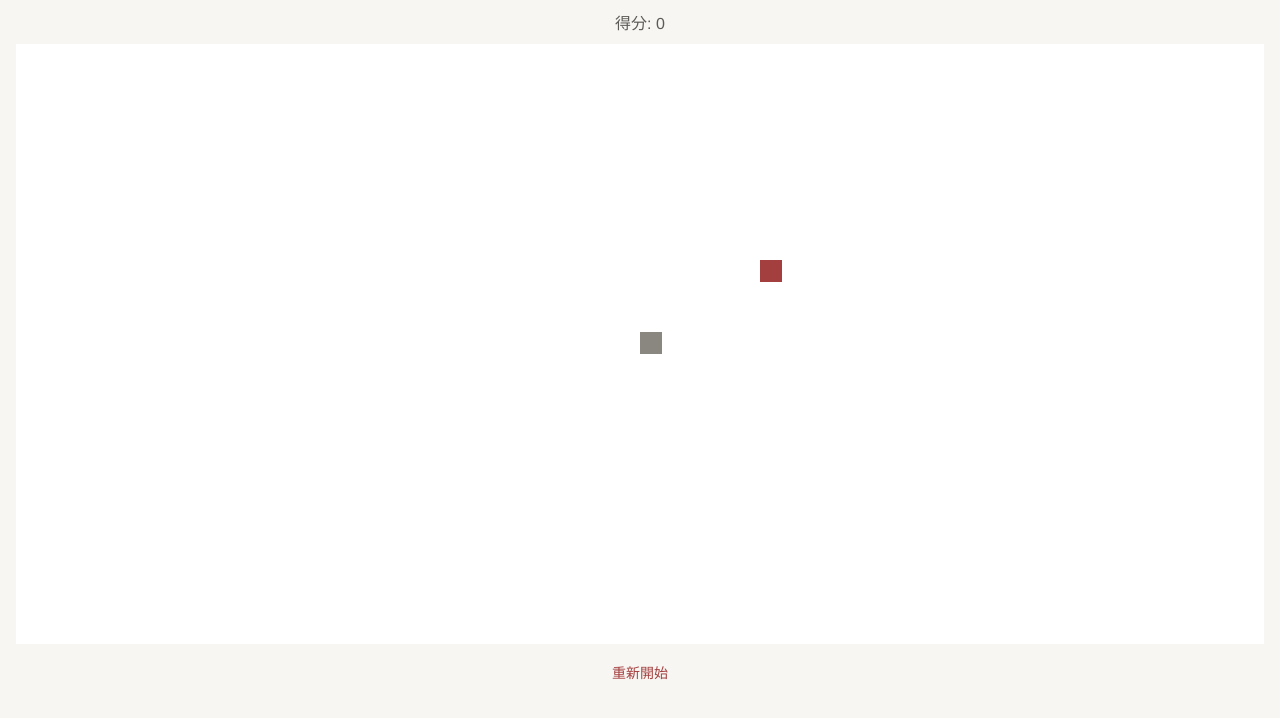
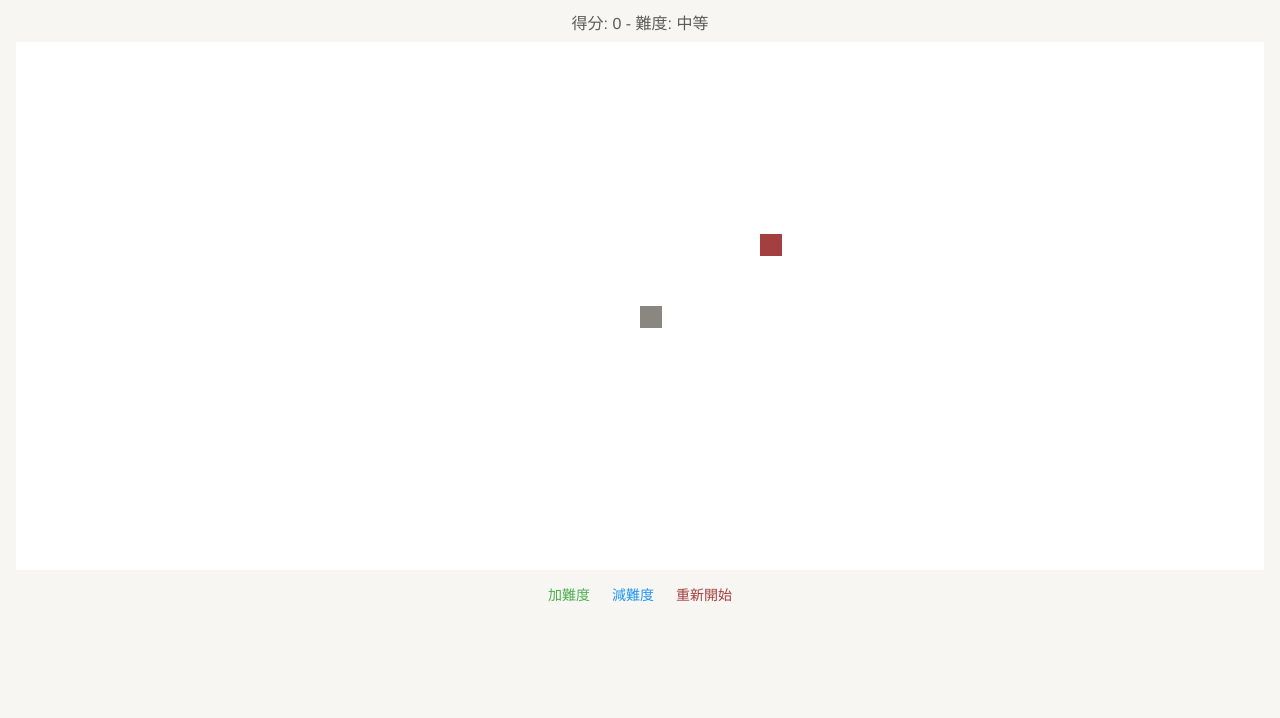
Before and after one commit to klnsupport/snake-game, a plain HTML site: page index.html in a window 1280 px wide. Both pictures are taken after a click on the button "重新開始". Drawn offline with Linux system fonts and the light colour scheme.

Commit message:
Add files via upload

```diff
--- a/index.html
+++ b/index.html
@@ -20,7 +20,7 @@
             display: flex;
             flex-direction: column;
             align-items: center;
-            gap: 10px;
+            gap: 8px;
             width: 100%;
             height: 100%;
             padding: 10px;
@@ -30,35 +30,46 @@
         #gameCanvas {
             background: #FFFFFF;
             max-width: 100%;
-            max-height: 80vh; /* 保留一些空間給計分板和按鈕 */
+            max-height: 70vh; /* 調整高度以容納更多按鈕 */
             touch-action: none;
         }
 
         #scoreBoard {
             color: #5C5B57;
-            font-size: clamp(14px, 4vw, 16px); /* 響應式字體大小 */
+            font-size: clamp(14px, 4vw, 16px);
             font-weight: 300;
         }
 
-        #restartBtn {
+        .button-group {
+            display: flex;
+            gap: 10px;
+        }
+
+        button {
             background: transparent;
-            color: #A33F3F;
             border: none;
             font-size: clamp(12px, 3.5vw, 14px);
-            padding: 8px;
+            padding: 6px;
             cursor: pointer;
         }
 
-        #restartBtn:hover {
-            color: #8C3434;
-        }
+        #restartBtn { color: #A33F3F; }
+        #restartBtn:hover { color: #8C3434; }
+        #increaseDifficulty { color: #4CAF50; }
+        #increaseDifficulty:hover { color: #45a049; }
+        #decreaseDifficulty { color: #2196F3; }
+        #decreaseDifficulty:hover { color: #1e87db; }
     </style>
 </head>
 <body>
     <div id="gameContainer">
-        <div id="scoreBoard">得分: 0</div>
+        <div id="scoreBoard">得分: 0 - 難度: 中</div>
         <canvas id="gameCanvas"></canvas>
-        <button id="restartBtn">重新開始</button>
+        <div class="button-group">
+            <button id="increaseDifficulty">加難度</button>
+            <button id="decreaseDifficulty">減難度</button>
+            <button id="restartBtn">重新開始</button>
+        </div>
     </div>
 
     <script>
@@ -66,12 +77,13 @@
         const ctx = canvas.getContext('2d');
         const scoreBoard = document.getElementById('scoreBoard');
         const restartBtn = document.getElementById('restartBtn');
+        const increaseDifficultyBtn = document.getElementById('increaseDifficulty');
+        const decreaseDifficultyBtn = document.getElementById('decreaseDifficulty');
 
-        // 動態設置畫布大小
         const gridSize = 24;
         function resizeCanvas() {
-            const maxWidth = window.innerWidth - 20; // 留邊距
-            const maxHeight = window.innerHeight * 0.8 - 20; // 80%高度減去邊距
+            const maxWidth = window.innerWidth - 20;
+            const maxHeight = window.innerHeight * 0.7 - 20;
             const tileCountX = Math.floor(maxWidth / gridSize);
             const tileCountY = Math.floor(maxHeight / gridSize);
 
@@ -86,7 +98,7 @@
             const sizes = resizeCanvas();
             tileCountX = sizes.tileCountX;
             tileCountY = sizes.tileCountY;
-            restartGame(); // 調整大小時重置遊戲
+            restartGame();
         });
 
         let snake = [{ x: Math.floor(tileCountX / 2), y: Math.floor(tileCountY / 2) }];
@@ -96,6 +108,9 @@
         let score = 0;
         let gameInterval = null;
         let isGameRunning = false;
+        let baseSpeed = 100; // 基礎速度（毫秒）
+        let difficultyLevel = 2; // 初始難度等級（0-4）
+        const difficultyLabels = ['極易', '簡單', '中等', '困難', '極難'];
 
         let touchStartX = 0;
         let touchStartY = 0;
@@ -104,6 +119,8 @@
         canvas.addEventListener('touchstart', handleTouchStart);
         canvas.addEventListener('touchmove', handleTouchMove);
         restartBtn.addEventListener('click', restartGame);
+        increaseDifficultyBtn.addEventListener('click', increaseDifficulty);
+        decreaseDifficultyBtn.addEventListener('click', decreaseDifficulty);
 
         function handleKeyPress(event) {
             event.preventDefault();
@@ -155,11 +172,39 @@
             touchStartY = touch.clientY;
         }
 
+        function updateSpeed() {
+            const speed = baseSpeed - (difficultyLevel * 25); // 每級難度減少25ms
+            if (isGameRunning) {
+                clearInterval(gameInterval);
+                gameInterval = setInterval(gameLoop, speed);
+            }
+            updateScoreBoard();
+        }
+
+        function increaseDifficulty() {
+            if (difficultyLevel < 4) {
+                difficultyLevel++;
+                updateSpeed();
+            }
+        }
+
+        function decreaseDifficulty() {
+            if (difficultyLevel > 0) {
+                difficultyLevel--;
+                updateSpeed();
+            }
+        }
+
+        function updateScoreBoard() {
+            scoreBoard.textContent = `得分: ${score} - 難度: ${difficultyLabels[difficultyLevel]}`;
+        }
+
         function startGame() {
             if (isGameRunning) return;
             isGameRunning = true;
             if (gameInterval) clearInterval(gameInterval);
-            gameInterval = setInterval(gameLoop, 100);
+            const speed = baseSpeed - (difficultyLevel * 25);
+            gameInterval = setInterval(gameLoop, speed);
         }
 
         function gameLoop() {
@@ -179,7 +224,7 @@
 
             if (head.x === food.x && head.y === food.y) {
                 score += 1;
-                scoreBoard.textContent = `得分: ${score}`;
+                updateScoreBoard();
                 food = generateFoodPosition();
             } else {
                 snake.pop();
@@ -239,11 +284,12 @@
             dx = 0;
             dy = 0;
             score = 0;
-            scoreBoard.textContent = `得分: ${score}`;
             isGameRunning = false;
+            updateScoreBoard();
             draw();
         }
 
+        updateScoreBoard();
         draw();
     </script>
 </body>
```
